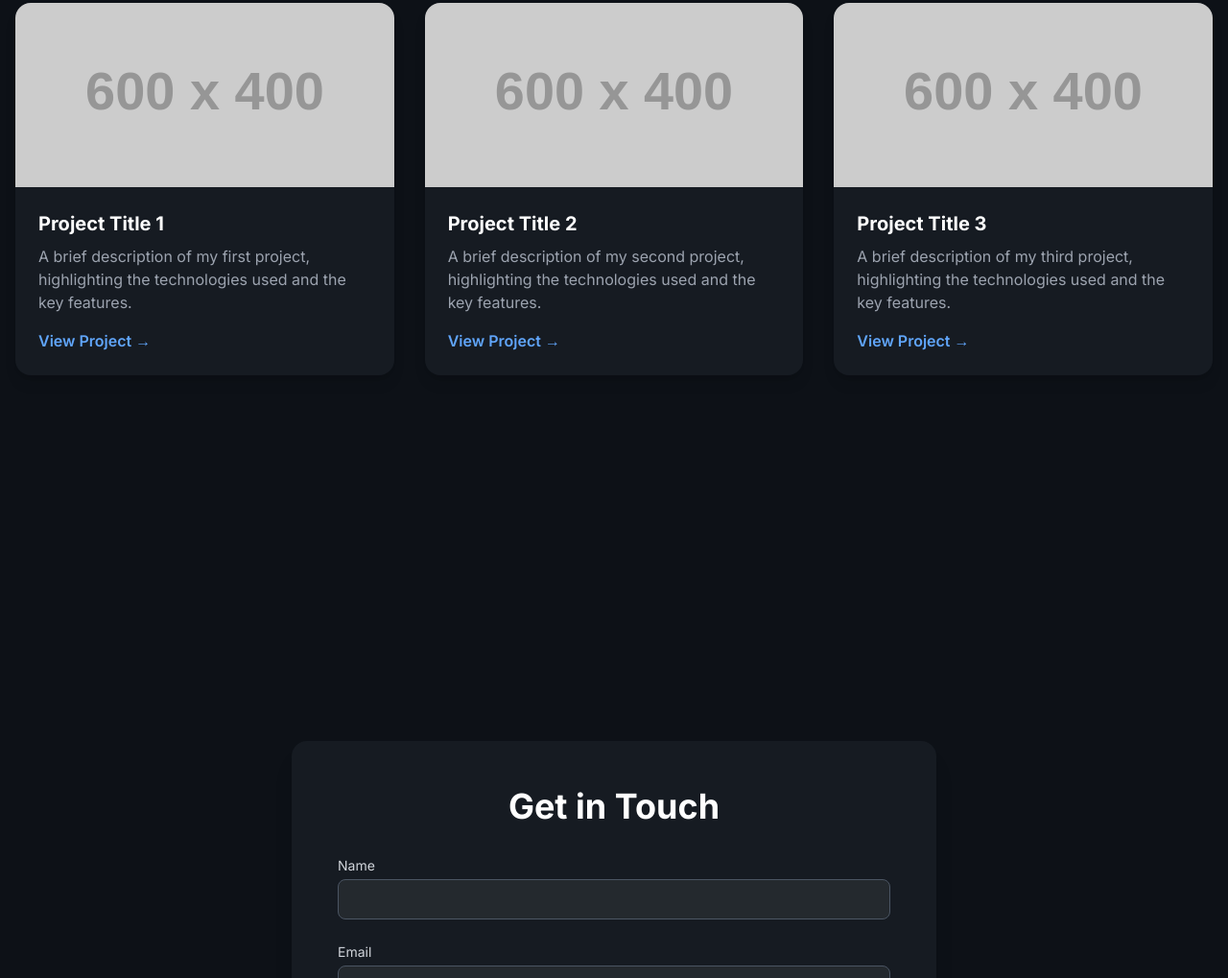
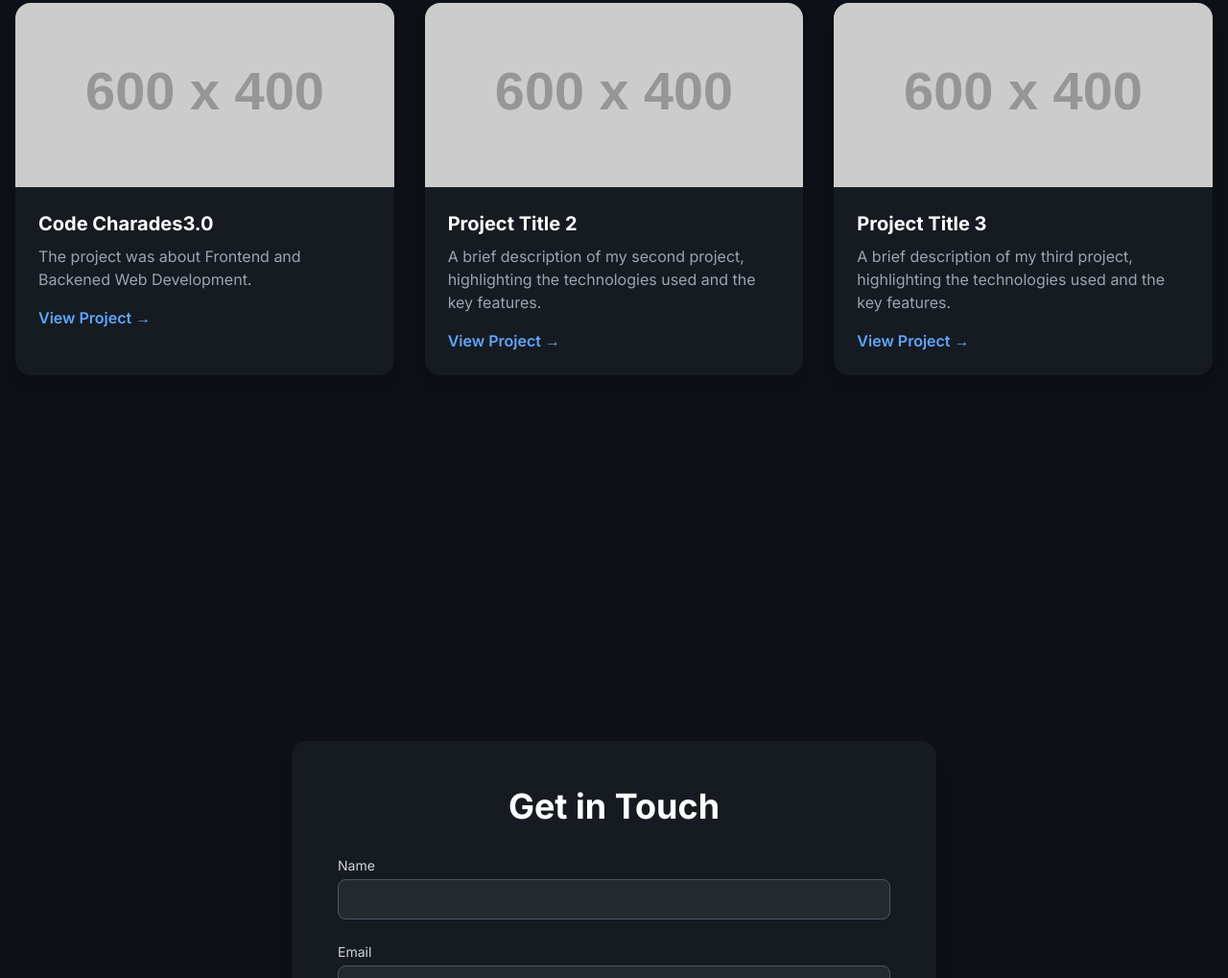
Before and after one commit to Vishnu07-max/portfolio01, a plain HTML site: page index.html in a window 1280 px wide. Shown: the part 1841-2860 px from the top of the page at 96% size. Drawn offline with nearby package versions, Linux system fonts and the light colour scheme; placeholder pictures from the web are drawn by us.

Commit message:
Update index.html

```diff
--- a/index.html
+++ b/index.html
@@ -92,8 +92,8 @@
                 <div class="bg-[#161b22] rounded-2xl shadow-lg overflow-hidden transition-transform duration-300 hover:scale-105">
                     <img src="https://placehold.co/600x400/1f2937/d1d5db?text=Project+1" alt="Project 1" class="w-full h-48 object-cover">
                     <div class="p-6">
-                        <h3 class="text-xl font-bold text-white">Project Title 1</h3>
-                        <p class="mt-2 text-gray-400">A brief description of my first project, highlighting the technologies used and the key features.</p>
+                        <h3 class="text-xl font-bold text-white">Code Charades3.0</h3>
+                        <p class="mt-2 text-gray-400">The project was about Frontend and Backened Web Development.</p>
                         <a href="#" class="mt-4 inline-block text-blue-400 hover:text-blue-500 font-semibold transition-colors duration-300">View Project &rarr;</a>
                     </div>
                 </div>
```
